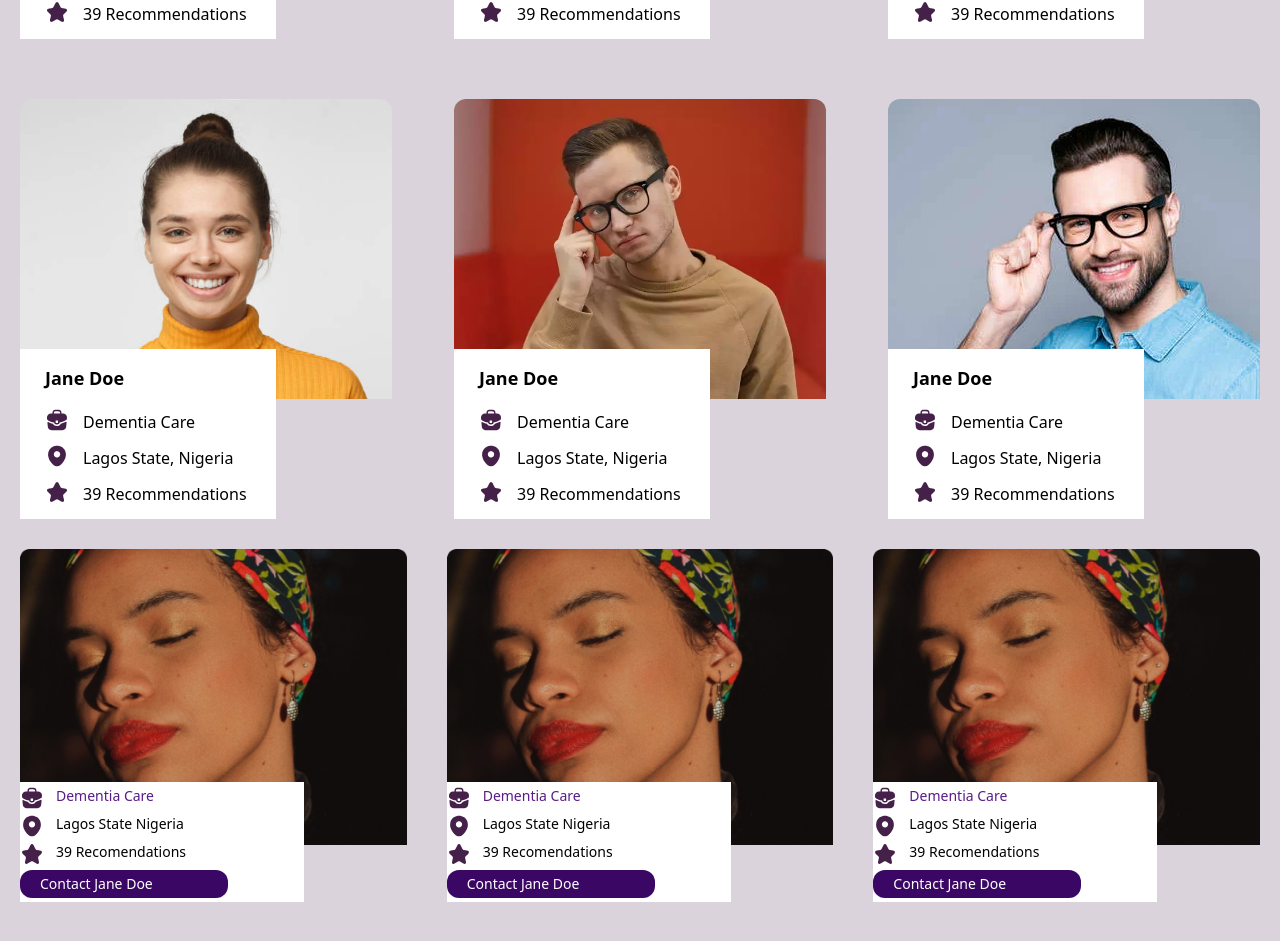
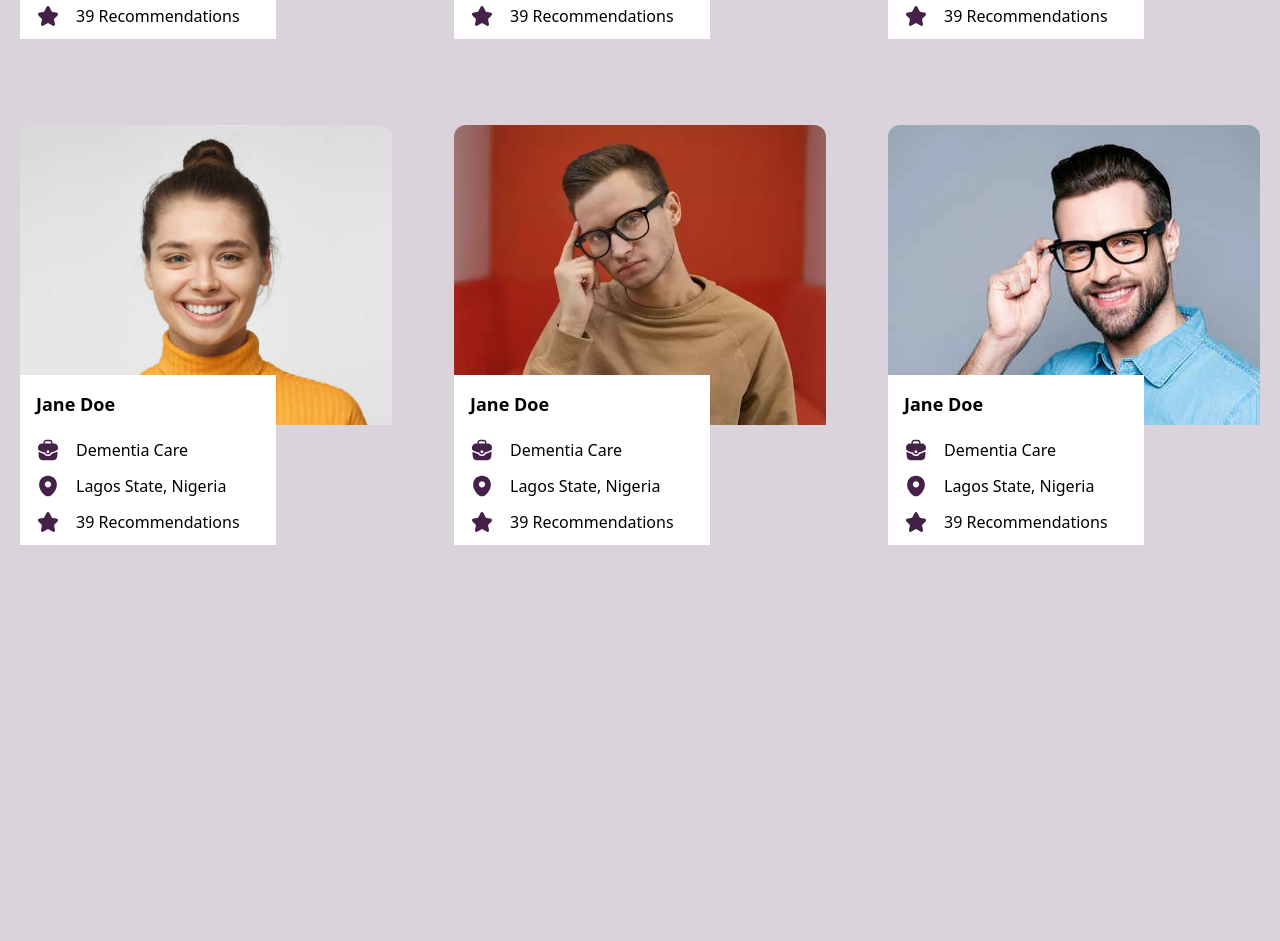
Before and after one commit to rexedge/yoma, a Next.js app: page / in a window 1280 px wide. Shown: the part 1517-2458 px from the top of the page. After the commit the page ends 2118 px from the top, so only its background shows below. Built offline with nearby package versions, Linux system fonts and the light colour scheme.

Commit message:
fix: still updating carer card

```diff
--- a/src/app/page.tsx
+++ b/src/app/page.tsx
@@ -60,13 +60,6 @@ export default function Home() {
 					/>
 				</div>
 			</Section>
-			<Section p='none'>
-				<div className='grid grid-cols-1 md:grid-cols-2 lg:grid-cols-3 gap-10'>
-					<Body />
-					<Body />
-					<Body />
-				</div>
-			</Section>
 		</>
 	);
 }
--- a/src/components/carer-card.js
+++ b/src/components/carer-card.js
@@ -12,12 +12,12 @@ export default function CarerCard({
 	const [hovered, setHovered] = useState(false);
 
 	return (
-    <div className="w-[100%] h-[450px] mt-[30px] lg:w-[45%] xl:w-[30%]"
+		<div className="w-[100%] mt-[30px] lg:w-[45%] xl:w-[30%] mb-44"
 			onMouseEnter={() => setHovered(true)}
 			onMouseLeave={() => setHovered(false)}
 		>
 			<Image
-        className="rounded-t-[12px]  w-[100%] h-[300px] object-cover"
+				className=" rounded-t-xl  w-full h-[300px] object-cover"
 				src={image}
 				width={500}
 				height={500}
@@ -25,40 +25,46 @@ export default function CarerCard({
 			/>
 			<div
 				className={`w-[70%] h-[170px] mt-[-50px] text-black bg-white absolute overflow-hidden
-      transition-all ease-in-out duration-[0.5s] ${hovered && 'h-[220px]'} md:w-[60%] lg:w-[30%]  xl:w-[20%]`}
+      transition-all ease-in-out duration-500 ${hovered && 'h-[240px]'} md:w-[60%] lg:w-[30%]  xl:w-[20%] p-4`}
 			>
-        <h4 className="text-left pt-[16px] pl-[25px] text-[18px] font-bold">
+				<h4 className="text-left text-[18px] font-bold mb-5">
 					{name}
 				</h4>
-        <div className="flex-row pl-[25px] mt-4">
-          <div className="flex">
-            <svg xmlns="http://www.w3.org/2000/svg" width="24" height="24" viewBox="0 0 24 24" fill="none">
-              <path d="M21.091 6.97953C20.241 6.03953 18.821 5.56953 16.761 5.56953H16.521V5.52953C16.521 3.84953 16.521 1.76953 12.761 1.76953H11.241C7.48101 1.76953 7.48101 3.85953 7.48101 5.52953V5.57953H7.24101C5.17101 5.57953 3.76101 6.04953 2.91101 6.98953C1.92101 8.08953 1.95101 9.56953 2.05101 10.5795L2.06101 10.6495L2.13847 11.4628C2.15273 11.6126 2.2334 11.7479 2.35929 11.8303C2.59909 11.9872 3.00044 12.2459 3.24101 12.3795C3.38101 12.4695 3.53101 12.5495 3.68101 12.6295C5.39101 13.5695 7.27101 14.1995 9.18101 14.5095C9.27101 15.4495 9.68101 16.5495 11.871 16.5495C14.061 16.5495 14.491 15.4595 14.561 14.4895C16.601 14.1595 18.571 13.4495 20.351 12.4095C20.411 12.3795 20.451 12.3495 20.501 12.3195C20.8977 12.0953 21.3093 11.819 21.6845 11.5484C21.7975 11.4668 21.8698 11.3408 21.8852 11.2023L21.901 11.0595L21.951 10.5895C21.961 10.5295 21.961 10.4795 21.971 10.4095C22.051 9.39953 22.031 8.01953 21.091 6.97953ZM13.091 13.8295C13.091 14.8895 13.091 15.0495 11.861 15.0495C10.631 15.0495 10.631 14.8595 10.631 13.8395V12.5795H13.091V13.8295ZM8.91101 5.56953V5.52953C8.91101 3.82953 8.91101 3.19953 11.241 3.19953H12.761C15.091 3.19953 15.091 3.83953 15.091 5.52953V5.57953H8.91101V5.56953Z" fill="#45214A" />
-              <path d="M20.8733 13.7339C21.2269 13.5656 21.6342 13.8459 21.5988 14.2359L21.2398 18.1897C21.0298 20.1897 20.2098 22.2297 15.8098 22.2297H8.18984C3.78984 22.2297 2.96984 20.1897 2.75984 18.1997L2.41913 14.4519C2.38409 14.0664 2.78205 13.7865 3.13468 13.946C4.2741 14.4615 6.37724 15.3761 7.67641 15.7164C7.84072 15.7594 7.97361 15.877 8.04556 16.0309C8.65253 17.329 9.96896 18.0197 11.8698 18.0197C13.752 18.0197 15.085 17.3024 15.694 16.0011C15.766 15.8471 15.8991 15.7296 16.0635 15.6863C17.443 15.3233 19.6816 14.301 20.8733 13.7339Z" fill="#45214A" />
+				<div className="flex flex-col gap-3">
+					<div className="flex gap-4">
+						<svg
+							xmlns="http://www.w3.org/2000/svg"
+							width="24"
+							height="24"
+							viewBox="0 0 24 24"
+							fill="none"
+							className=" text-primary-dark"
+						>
+							<path d="M21.091 6.97953C20.241 6.03953 18.821 5.56953 16.761 5.56953H16.521V5.52953C16.521 3.84953 16.521 1.76953 12.761 1.76953H11.241C7.48101 1.76953 7.48101 3.85953 7.48101 5.52953V5.57953H7.24101C5.17101 5.57953 3.76101 6.04953 2.91101 6.98953C1.92101 8.08953 1.95101 9.56953 2.05101 10.5795L2.06101 10.6495L2.13847 11.4628C2.15273 11.6126 2.2334 11.7479 2.35929 11.8303C2.59909 11.9872 3.00044 12.2459 3.24101 12.3795C3.38101 12.4695 3.53101 12.5495 3.68101 12.6295C5.39101 13.5695 7.27101 14.1995 9.18101 14.5095C9.27101 15.4495 9.68101 16.5495 11.871 16.5495C14.061 16.5495 14.491 15.4595 14.561 14.4895C16.601 14.1595 18.571 13.4495 20.351 12.4095C20.411 12.3795 20.451 12.3495 20.501 12.3195C20.8977 12.0953 21.3093 11.819 21.6845 11.5484C21.7975 11.4668 21.8698 11.3408 21.8852 11.2023L21.901 11.0595L21.951 10.5895C21.961 10.5295 21.961 10.4795 21.971 10.4095C22.051 9.39953 22.031 8.01953 21.091 6.97953ZM13.091 13.8295C13.091 14.8895 13.091 15.0495 11.861 15.0495C10.631 15.0495 10.631 14.8595 10.631 13.8395V12.5795H13.091V13.8295ZM8.91101 5.56953V5.52953C8.91101 3.82953 8.91101 3.19953 11.241 3.19953H12.761C15.091 3.19953 15.091 3.83953 15.091 5.52953V5.57953H8.91101V5.56953Z" fill="currentColor" />
+							<path d="M20.8733 13.7339C21.2269 13.5656 21.6342 13.8459 21.5988 14.2359L21.2398 18.1897C21.0298 20.1897 20.2098 22.2297 15.8098 22.2297H8.18984C3.78984 22.2297 2.96984 20.1897 2.75984 18.1997L2.41913 14.4519C2.38409 14.0664 2.78205 13.7865 3.13468 13.946C4.2741 14.4615 6.37724 15.3761 7.67641 15.7164C7.84072 15.7594 7.97361 15.877 8.04556 16.0309C8.65253 17.329 9.96896 18.0197 11.8698 18.0197C13.752 18.0197 15.085 17.3024 15.694 16.0011C15.766 15.8471 15.8991 15.7296 16.0635 15.6863C17.443 15.3233 19.6816 14.301 20.8733 13.7339Z" fill="currentColor" />
 						</svg>
-            <p className="text-[16px] pl-[14px] mt-[2px]">{careType}</p>
+						<p className="">{careType}</p>
 					</div>
-          <div className="flex mt-[10px]">
-            <Image
-              className="w-[24px] h-[24px]"
-              src="/imgSrc/location.png"
-              width={500}
-              height={500}
-              alt=""
-            />
-            <p className="text-[16px] pl-[14px] mt-[2px]">{location}</p>
+					<div className="flex gap-4">
+						<svg xmlns="http://www.w3.org/2000/svg" width="24" height="24" viewBox="0 0 24 24" fill="none" className=" text-primary-dark">
+							<g clip-path="url(#clip0_1700_4116)">
+								<path d="M20.6172 8.45C19.5672 3.83 15.5372 1.75 11.9972 1.75C11.9972 1.75 11.9972 1.75 11.9872 1.75C8.45717 1.75 4.41717 3.82 3.36717 8.44C2.19717 13.6 5.35717 17.97 8.21717 20.72C9.27717 21.74 10.6372 22.25 11.9972 22.25C13.3572 22.25 14.7172 21.74 15.7672 20.72C18.6272 17.97 21.7872 13.61 20.6172 8.45ZM11.9972 13.46C10.2572 13.46 8.84717 12.05 8.84717 10.31C8.84717 8.57 10.2572 7.16 11.9972 7.16C13.7372 7.16 15.1472 8.57 15.1472 10.31C15.1472 12.05 13.7372 13.46 11.9972 13.46Z" fill="currentColor" />
+							</g>
+							<defs>
+								<clipPath id="clip0_1700_4116">
+									<rect width="24" height="24" fill="white" />
+								</clipPath>
+							</defs>
+						</svg>
+						<p className="text-[16px]">{location}</p>
 					</div>
-          <div className="flex mt-[10px]">
-            <Image
-              className="w-[24px] h-[24px]"
-              src="/imgSrc/recommendation.png"
-              width={500}
-              height={500}
-              alt=""
-            />
-            <p className="text-[16px] pl-[14px] mt-[2px]">{recNo}</p>
+					<div className="flex gap-4">
+						<svg xmlns="http://www.w3.org/2000/svg" width="24" height="24" viewBox="0 0 24 24" fill="none" className=" text-primary-dark">
+							<path d="M13.7289 3.50965L15.4889 7.02965C15.7289 7.51965 16.3689 7.98965 16.9089 8.07965L20.0989 8.60965C22.1389 8.94965 22.6189 10.4296 21.1489 11.8896L18.6689 14.3696C18.2489 14.7896 18.0189 15.5996 18.1489 16.1796L18.8589 19.2496C19.4189 21.6796 18.1289 22.6196 15.9789 21.3496L12.9889 19.5796C12.4489 19.2596 11.5589 19.2596 11.0089 19.5796L8.01893 21.3496C5.87893 22.6196 4.57893 21.6696 5.13893 19.2496L5.84893 16.1796C5.97893 15.5996 5.74893 14.7896 5.32893 14.3696L2.84893 11.8896C1.38893 10.4296 1.85893 8.94965 3.89893 8.60965L7.08893 8.07965C7.61893 7.98965 8.25893 7.51965 8.49893 7.02965L10.2589 3.50965C11.2189 1.59965 12.7789 1.59965 13.7289 3.50965Z" fill="#45214A" />
+						</svg>
+						<p className="text-[16px]">{recNo}</p>
 					</div>
-          <button className="w-[170px] h-[36px] bg-[#45214a] text-white text-[14px] rounded-[16px] mt-5 ml-[-69px] md:ml-[-130px] lg:ml-[-77px]">
+					<button className="w-[170px] h-9 bg-primary-dark text-white rounded-2xl mt-4">
 						Contact {name}
 					</button>
 				</div>
--- a/tailwind.config.js
+++ b/tailwind.config.js
@@ -14,7 +14,8 @@ module.exports = {
       },
       colors: {
         primary: {
-          light: '#DAD3DB'
+          light: '#DAD3DB',
+          dark: '#45214A'
         }
       }
     },
```
Lines whose indentation alone changed are shown as unchanged.
